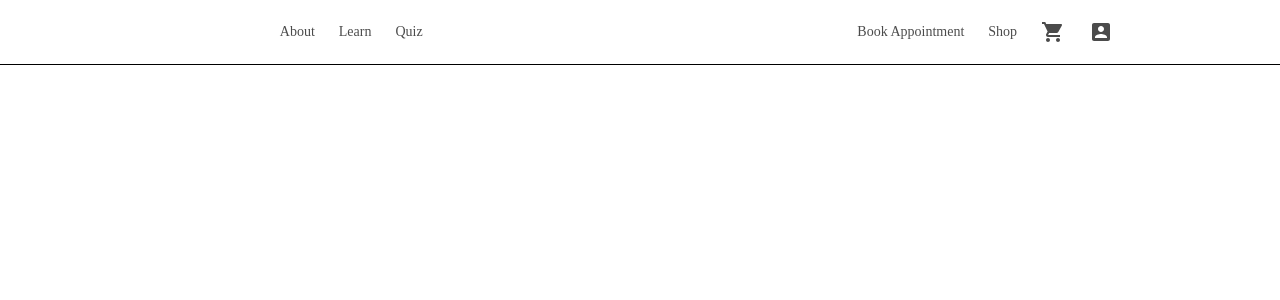
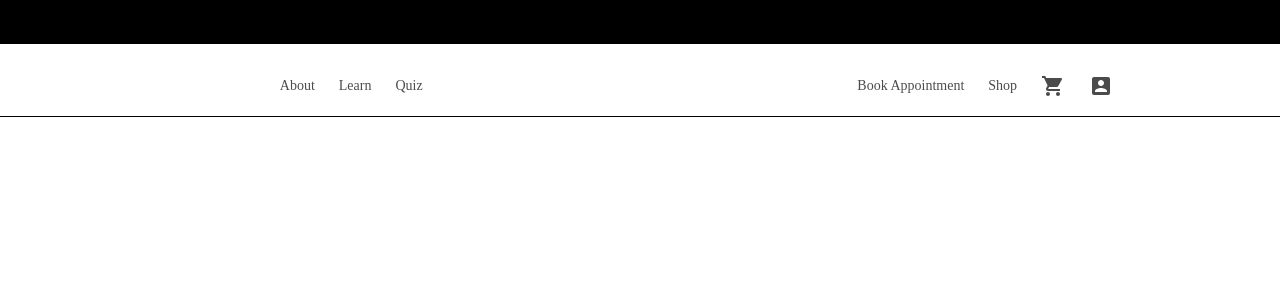
Before and after one commit to kvohra3/Anamiva, a React (Create React App) app: page /shop in a window 1280 px wide. Shown: the top 300 px of the page. Built offline with nearby package versions, Linux system fonts and the light colour scheme.

Commit message:
ticker done

```diff
--- a/src/App.js
+++ b/src/App.js
@@ -1,30 +1,31 @@
-import React, { useEffect } from "react";
+import React, { useEffect } from 'react';
 import {
   BrowserRouter as Router,
   Switch,
   Route,
   useLocation,
-} from "react-router-dom";
+} from 'react-router-dom';
 import {
   createMuiTheme,
   responsiveFontSizes,
   ThemeProvider,
-} from "@material-ui/core/styles";
-import Home from "./pages/Home/Home";
-import Quiz from "./pages/Quiz";
-import Shop from "./pages/Shop/Shop";
+} from '@material-ui/core/styles';
+import Home from './pages/Home/Home';
+import Quiz from './pages/Quiz';
+import Shop from './pages/Shop/Shop';
+import { FilterNone } from '@material-ui/icons';
 
 const routes = [
   {
-    path: "/",
+    path: '/',
     page: <Home />,
   },
   {
-    path: "/quiz",
+    path: '/quiz',
     page: <Quiz />,
   },
   {
-    path: "/shop",
+    path: '/shop',
     page: <Shop />,
   },
 ];
@@ -33,7 +34,7 @@ function ScrollToTop() {
   const { pathname } = useLocation();
 
   useEffect(() => {
-    console.log("$$ using effect");
+    console.log('$$ using effect');
     window.scrollTo(0, 0);
   }, [pathname]);
 
@@ -42,45 +43,75 @@ function ScrollToTop() {
 
 let theme = createMuiTheme({
   typography: {
-    fontFamily: "Futura",
+    fontFamily: 'Futura',
     h1: {
-      fontFamily: "Futura",
+      fontFamily: 'Futura',
     },
     h2: {
-      fontFamily: "Futura",
+      fontFamily: 'Futura',
     },
     h3: {
-      fontFamily: "Futura",
+      fontFamily: 'Futura',
     },
     h4: {
-      fontFamily: "Futura",
+      fontFamily: 'Futura',
     },
     h5: {
-      fontFamily: "Futura",
+      fontFamily: 'Futura',
     },
     h6: {
-      fontFamily: "Futura",
+      fontFamily: 'Futura',
     },
     subtitle1: {
-      fontFamily: "Futura",
+      fontFamily: 'Futura',
     },
     subtitle2: {
-      fontFamily: "Futura",
+      fontFamily: 'Futura',
     },
     body1: {
-      fontFamily: "Futura",
+      fontFamily: 'Futura',
     },
     body2: {
-      fontFamily: "Futura",
+      fontFamily: 'Futura',
     },
     button: {
-      fontFamily: "Futura",
+      fontFamily: 'Futura',
     },
     caption: {
-      fontFamily: "Futura",
+      fontFamily: 'Futura',
     },
     overline: {
-      fontFamily: "Futura",
+      fontFamily: 'Futura',
+    },
+  },
+  overrides: {
+    MuiTab: {
+      wrapper: {
+        color: 'black',
+        '&:hover': {
+          background:
+            'linear-gradient(to right, #f1bf1a -0.45%, #ff6361 48.94%, #8064f1 100.44%)',
+          '-webkit-background-clip': 'text',
+          '-webkit-text-fill-color': 'transparent',
+        },
+      },
+    },
+    MuiIconButton: {
+      root: {
+        fontFamily: 'Futura',
+        '&:hover': {
+          background:
+            'linear-gradient(to right, #f1bf1a -0.45%, #ff6361 48.94%, #8064f1 100.44%)',
+          '-webkit-background-clip': 'text',
+          '-webkit-text-fill-color': 'transparent',
+        },
+        transition: 'none',
+        padding: 0,
+      },
+      sizeSmall: {
+        fontSize: '14px',
+        padding: 0,
+      },
     },
   },
 });
--- a/src/components/Navbar.js
+++ b/src/components/Navbar.js
@@ -10,9 +10,17 @@ import {
   Toolbar,
   Grid,
   Typography,
+  IconButton,
 } from '@material-ui/core';
 
-import { AccountBox, ShoppingCart, Store, Event } from '@material-ui/icons';
+import {
+  AccountBox,
+  ShoppingCart,
+  Store,
+  Event,
+  ArrowDropDownOutlined,
+} from '@material-ui/icons';
+
 const allIcons = {
   acctBox: <AccountBox />,
   shopCart: <ShoppingCart />,
@@ -27,7 +35,7 @@ const useStyles = makeStyles((theme) => ({
     color: 'black',
   },
   navtitle: {
-    fontSize: '25px',
+    fontSize: '36px',
     fontWeight: '600',
     background:
       'linear-gradient(to right, #f1bf1a -0.45%, #ff6361 48.94%, #8064f1 100.44%)',
@@ -41,13 +49,17 @@ const useStyles = makeStyles((theme) => ({
   tab: {
     color: 'black',
     textTransform: 'none',
+    'min-width': '0px',
+    height: '72px',
+    display: 'inline-block',
+  },
+  tabIcon: {
     '&:hover': {
       background:
         'linear-gradient(to right, #f1bf1a -0.45%, #ff6361 48.94%, #8064f1 100.44%)',
       '-webkit-background-clip': 'text',
       '-webkit-text-fill-color': 'transparent',
     },
-    'min-width': '0px',
   },
   tabs_top: {
     background: 'transparent',
@@ -82,6 +94,10 @@ const useStyles = makeStyles((theme) => ({
   ticker: {
     textAlign: 'center',
     backgroundColor: 'black',
+    'min-height': '44px',
+    display: 'flex',
+    'align-items': 'center',
+    'justify-content': 'center',
   },
 }));
 
@@ -133,19 +149,37 @@ export default function Navbar(props) {
     const { currentTarget } = event;
     const id = currentTarget.id;
     const listItems = subLinkObj[id];
+    console.log('$$ handle open', currentTarget.href);
 
-    setItems(listItems);
-    setOpen(true);
-    setValue(id);
+    if (!currentTarget.href) {
+      setItems(listItems);
+      setOpen(true);
+      setValue(id);
+    }
   };
 
   const leftContent = data.leftContent.map((c, index) => {
+    const label = c.arrowDropDown ? (
+      <IconButton size="small" className={classes.tab}>
+        {c.title}
+        <ArrowDropDownOutlined
+          id={`icon-arrowdown-${index}`}
+          fontSize="inherit"
+          color="inherit"
+          className={classes.tabIcon}
+        />
+      </IconButton>
+    ) : (
+      <IconButton size="small" className={classes.tab}>
+        {c.title}
+      </IconButton>
+    );
     return (
       <Tab
         id={`left-${index}`}
         onMouseEnter={handleOpen}
         key={`left-${index}`}
-        label={c.title}
+        label={label}
         title={c.title}
         href={c.url ? c.url : null}
         className={classes.tab}
@@ -154,28 +188,32 @@ export default function Navbar(props) {
   });
 
   const rightContent = data.rightContent.map((c, index) => {
-    if (c.icon) {
-      return (
-        <Tab
-          id={`right-${index}`}
-          onMouseEnter={handleOpen}
-          key={`right-${index}`}
-          icon={allIcons[c.icon]}
-          title={c.title}
-          href={c.url ? c.url : null}
-          className={classes.tab}
-        />
-      );
-    }
+    const style = c.id
+      ? {
+          background: '#F1BF1A',
+          width: '180px',
+          fontWeight: 800,
+        }
+      : {};
+    const label = c.icon ? (
+      <IconButton size="small" className={classes.tab}>
+        {allIcons[c.icon]}
+      </IconButton>
+    ) : (
+      <IconButton size="small" className={classes.tab}>
+        {c.title}
+      </IconButton>
+    );
     return (
       <Tab
         id={`right-${index}`}
         onMouseEnter={handleOpen}
         key={`right-${index}`}
-        label={c.title}
+        label={label}
         title={c.title}
         href={c.url ? c.url : null}
         className={classes.tab}
+        style={style}
       />
     );
   });
@@ -189,19 +227,26 @@ export default function Navbar(props) {
       }
       console.log('$$ scrollTop', e.target.documentElement.scrollTop);
     };
+
+    const onHover = (e) => {
+      console.log('$$ hover e', e);
+    };
+    window.addEventListener('hover', onHover);
     window.addEventListener('scroll', onScroll);
 
-    return () => window.removeEventListener('scroll', onScroll);
+    return () => {
+      window.removeEventListener('scroll', onScroll);
+    };
   }, [navPosition]);
 
   return (
     <div>
       <div className={classes.ticker}>
         <Typography
-          component="span"
-          gutterBottom
+          component="p"
           style={{
             color: 'white',
+            fontSize: '14px',
           }}
         >
           {data.ticker}
@@ -226,9 +271,15 @@ export default function Navbar(props) {
                 </Tabs>
               </Grid>
               <Grid xs style={{ textAlign: 'center' }}>
-                <Typography component="a" href="/" className={classes.navtitle}>
-                  {data.title}
-                </Typography>
+                <IconButton>
+                  <Typography
+                    component="a"
+                    href="/"
+                    className={classes.navtitle}
+                  >
+                    {data.title}
+                  </Typography>
+                </IconButton>
               </Grid>
               <Grid container xs item>
                 <Tabs value={value}>
--- a/src/pages/Home/data.json
+++ b/src/pages/Home/data.json
@@ -1,10 +1,11 @@
 {
   "nav": {
-    "ticker": "Get 10% off your first purchase by using code FIRST10",
+    "ticker": "GET 10% OFF YOUR FIRST PURCHASE BY USING CODE FIRST10",
     "title": "anamiva",
     "leftContent": [
       {
         "title": "Meet us",
+        "arrowDropDown": true,
         "content": [
           {
             "url": "/founders",
@@ -22,6 +23,7 @@
       },
       {
         "title": "Learn",
+        "arrowDropDown": true,
         "content": [
           {
             "url": "/why-gut-health",
@@ -62,6 +64,7 @@
         "url": "/cart"
       },
       {
+        "id": "shop",
         "title": "Shop",
         "url": "/shop"
       }
```
